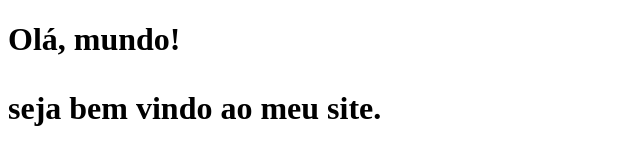
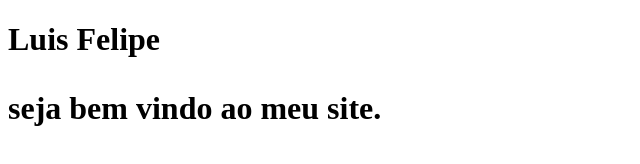
Before and after one commit to lfeliperdb/1151-luis-felipe, a plain HTML site: page ex001/index.html in a window 1280 px wide. Shown: the whole page, without its empty margins (0-640 px from the left). Drawn offline with Linux system fonts and the light colour scheme.

Commit message:
atualizado

```diff
--- a/ex001/index.html
+++ b/ex001/index.html
@@ -8,7 +8,7 @@
 </head>
 <body>
     <main>
-        <h1>Olá, mundo!
+        <h1> Luis Felipe
             <p>seja bem vindo ao meu site.</p>
         </h1>
     </main>
```
